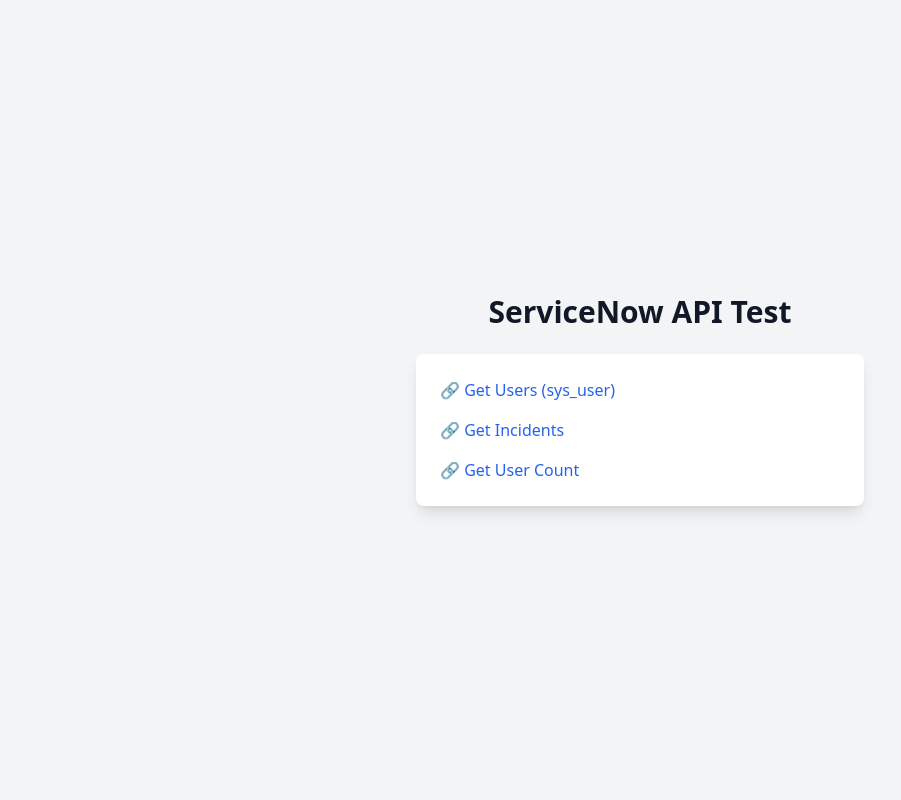
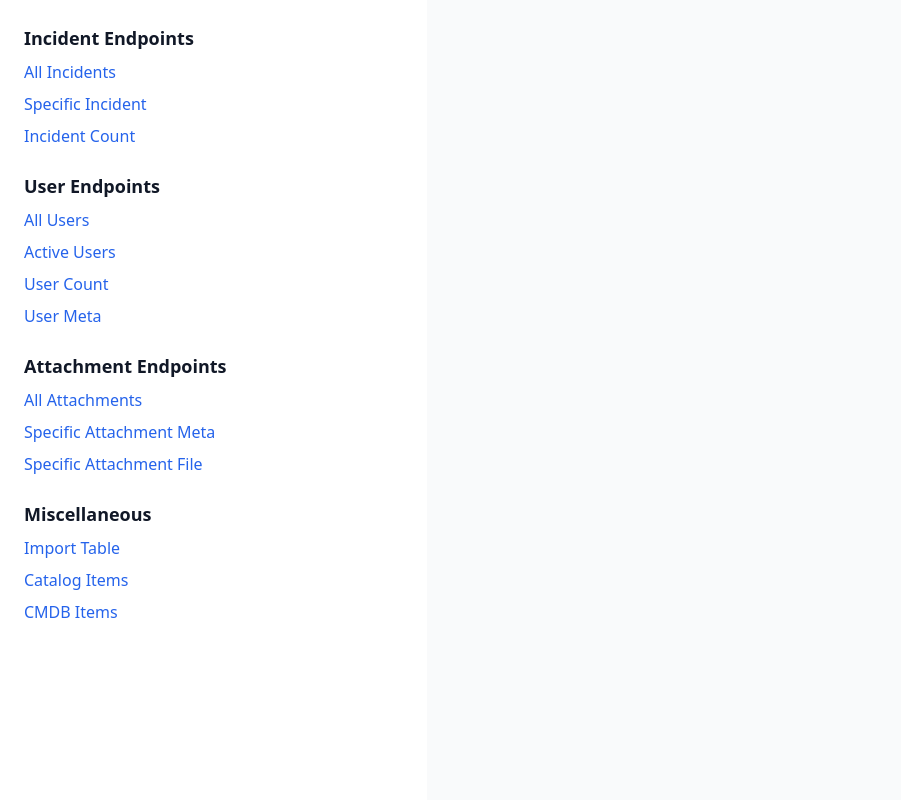
Before and after one commit to Connectors-Test/Ann-Connectors, a Flask app: template ServiceNowPDI/templates/index.html in a window 1280 px wide. Shown: the whole page, without its empty margins (0-901 px from the left). Run offline with Flask 3, Linux system fonts and the light colour scheme; the template is opened without the code that fills it, so the values that code supplies are empty; some libraries are stand-ins or nearby versions.

Commit message:
working_tested_locally

```diff
--- a/ServiceNowPDI/templates/index.html
+++ b/ServiceNowPDI/templates/index.html
@@ -1,21 +1,109 @@
 <!DOCTYPE html>
 <html lang="en">
 <head>
-        <meta charset="UTF-8">
-        <meta name="viewport" content="width=device-width, initial-scale=1.0">
-        <title>ServiceNow API</title>
+  <meta charset="UTF-8" />
+  <meta name="viewport" content="width=device-width, initial-scale=1.0"/>
+  <title>ServiceNow API Viewer</title>
   <script src="https://cdn.tailwindcss.com"></script>
 </head>
 <body class="bg-gray-100 text-gray-900">
-        <div class="min-h-screen flex flex-col items-center justify-center p-6">
-            <h1 class="text-3xl font-bold mb-6">ServiceNow API Test</h1>
-            <div class="bg-white p-6 rounded-lg shadow-lg w-full max-w-md">
-                <ul class="space-y-4 text-blue-600 font-medium">
-                    <li><a href="/api/users" target="_blank" class="hover:underline">🔗 Get Users (sys_user)</a></li>
-                    <li><a href="/api/incidents" target="_blank" class="hover:underline">🔗 Get Incidents</a></li>
-                    <li><a href="/api/user_count" target="_blank" class="hover:underline">🔗 Get User Count</a></li>
+  <div class="flex h-screen w-full">
+
+    <!-- Sidebar Navigation -->
+    <div class="bg-white p-6 w-1/3 max-w-md shadow-lg overflow-y-auto space-y-6">
+        <div>
+            <h2 class="text-lg font-bold mb-2">Incident Endpoints</h2>
+            <ul class="space-y-2 text-blue-600 font-medium">
+                <li><button onclick="loadAPI('/api/Incidents', this)">All Incidents</button></li>
+                <li><button onclick="loadAPI('/api/Specific Incident', this)">Specific Incident</button></li>
+                <li><button onclick="loadAPI('/api/Incident Count', this)">Incident Count</button></li>
+            </ul>
+        </div>
+        <div>
+            <h2 class="text-lg font-bold mb-2">User Endpoints</h2>
+            <ul class="space-y-2 text-blue-600 font-medium">
+                <li><button onclick="loadAPI('/api/All Users', this)">All Users</button></li>
+                <li><button onclick="loadAPI('/api/Active Users', this)">Active Users</button></li>
+                <li><button onclick="loadAPI('/api/User Count', this)">User Count</button></li>
+                <li><button onclick="loadAPI('/api/User Meta', this)">User Meta</button></li>
+            </ul>
+        </div>
+        <div>
+            <h2 class="text-lg font-bold mb-2">Attachment Endpoints</h2>
+            <ul class="space-y-2 text-blue-600 font-medium">
+                <li><button onclick="loadAPI('/api/All Attachments', this)">All Attachments</button></li>
+                <li><button onclick="loadAPI('/api/Specific Attachment Meta', this)">Specific Attachment Meta</button></li>
+                <li><button onclick="loadAPI('/api/Specific Attachment File', this)">Specific Attachment File</button></li>
+            </ul>
+        </div>
+        <div>
+            <h2 class="text-lg font-bold mb-2">Miscellaneous</h2>
+            <ul class="space-y-2 text-blue-600 font-medium">
+                <li><button onclick="loadAPI('/api/Import Table', this)">Import Table</button></li>
+                <li><button onclick="loadAPI('/api/Catalog Items', this)">Catalog Items</button></li>
+                <li><button onclick="loadAPI('/api/CMDB CIs', this)">CMDB Items</button></li>
             </ul>
         </div>
     </div>
+
+    <!-- Result Panel -->
+    <div class="flex-1 bg-gray-50 p-6 overflow-y-auto">
+      <div id="output" class="whitespace-pre-wrap font-mono text-sm"></div>
+    </div>
+  </div>
+
+  <script>
+    // async function loadAPI(endpoint, btn) {
+    //     const query = prompt("Add query parameters (e.g. ?sysparm_limit=5&sysparm_fields=number,short_description) or leave blank:", "");
+    //     const fullURL = endpoint + (query || "");
+    //     document.querySelectorAll("button").forEach(b => {
+    //         b.classList.remove("underline", "text-black");
+    //         b.classList.add("text-blue-600");
+    //     });
+    //     btn.classList.remove("text-blue-600");
+    //     btn.classList.add("text-black", "underline");
+
+    //     try {
+    //         const res = await fetch(fullURL);
+    //         const data = await res.json();
+    //         document.getElementById('output').textContent = JSON.stringify(data, null, 2);
+    //     } catch (err) {
+    //         document.getElementById('output').textContent = 'Error fetching: ' + err;
+    //     }
+    // }
+    // async function loadAPI(endpoint, btn) {
+    //     const url = endpoint.includes('?') ? endpoint + '&sysparm_limit=5' : endpoint + '?sysparm_limit=5';
+    //     document.querySelectorAll("button").forEach(b => {
+    //         b.classList.remove("underline", "text-black");
+    //         b.classList.add("text-blue-600");
+    //     });
+    //     btn.classList.remove("text-blue-600");
+    //     btn.classList.add("text-black", "underline");
+    //     try {
+    //         const res = await fetch(url);
+    //         const data = await res.json();
+    //         document.getElementById('output').textContent = JSON.stringify(data, null, 2);
+    //     } catch (err) {
+    //         document.getElementById('output').textContent = 'Error fetching: ' + err;
+    //     }
+    // }
+    async function loadAPI(endpoint, btn) {
+      // UI feedback
+      document.querySelectorAll("button").forEach(b => {
+        b.classList.remove("underline", "text-black");
+        b.classList.add("text-blue-600");
+      });
+      btn.classList.remove("text-blue-600");
+      btn.classList.add("text-black", "underline");
+
+      try {
+        const res = await fetch(endpoint);
+        const data = await res.json();
+        document.getElementById('output').textContent = JSON.stringify(data, null, 2);
+      } catch (err) {
+        document.getElementById('output').textContent = 'Error fetching: ' + err;
+      }
+    }
+  </script>
 </body>
 </html>
```
Also changed, not shown: ServiceNowPDI/app.py (+4 -33 lines), ServiceNowPDI/routes/servicenow_routes.py (added, +76 -0 lines). Lines whose indentation alone changed are shown as unchanged.
